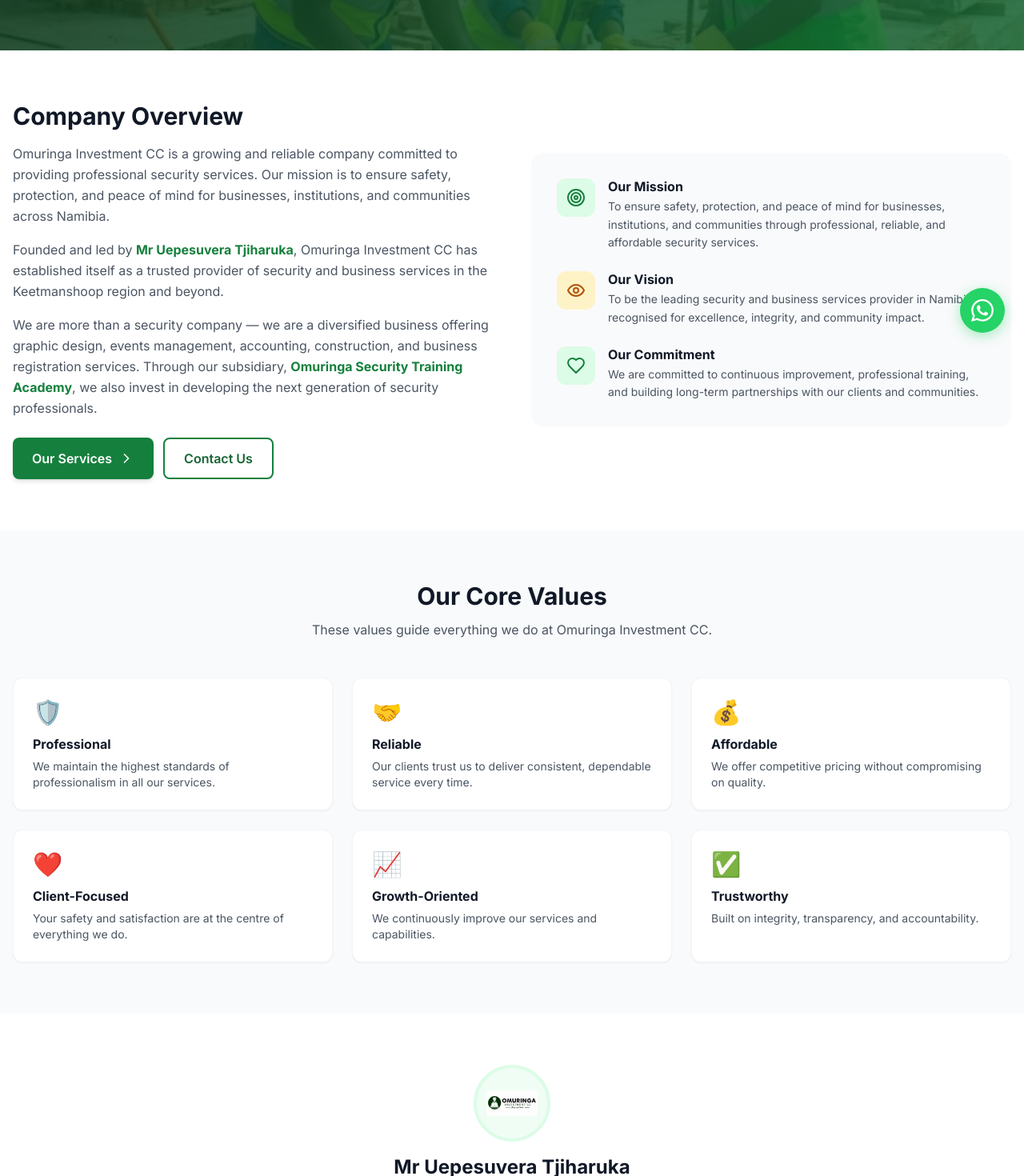
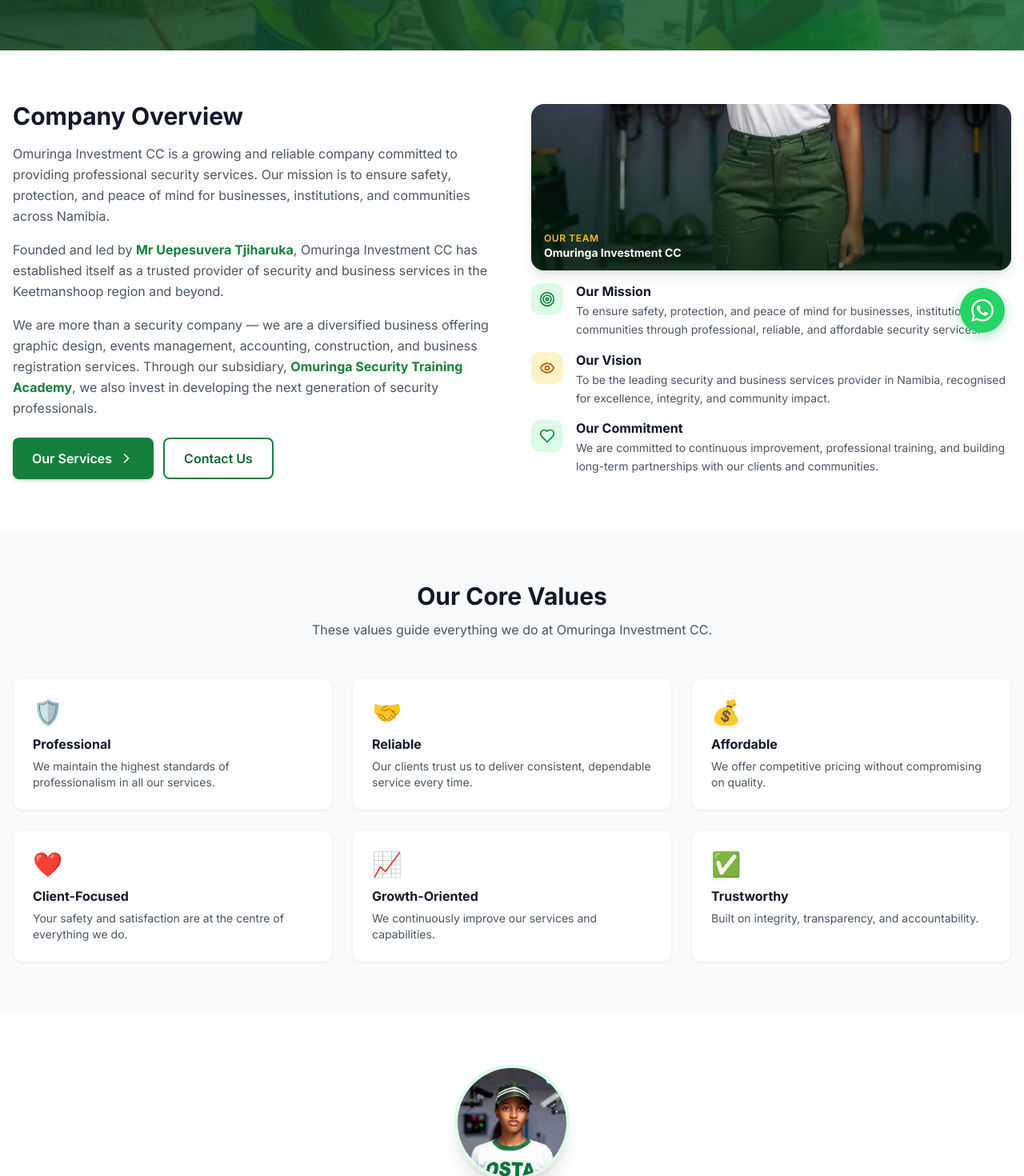
Before and after one commit to james10902/Omuringa-Investment-cc, a Next.js app: page /about in a window 1280 px wide. Shown: the part 360-1830 px from the top of the page at 80% size. Built offline with nearby package versions, Linux system fonts and the light colour scheme; no server answers.

Commit message:
feat: use new director/team photos from Images folder

```diff
--- a/src/app/(public)/about/page.tsx
+++ b/src/app/(public)/about/page.tsx
@@ -76,11 +76,26 @@
                 <Link href="/contact" className="btn-secondary">Contact Us</Link>
               </div>
             </div>
-            <div className="bg-gray-50 rounded-2xl p-8">
-              <div className="space-y-6">
+            <div className="space-y-4">
+              {/* Staff photo */}
+              <div className="relative w-full h-52 rounded-2xl overflow-hidden shadow-lg">
+                <Image
+                  src="/Images/IMG-20260602-WA0023.jpg"
+                  alt="Omuringa Investment CC team"
+                  fill
+                  className="object-cover object-center"
+                />
+                <div className="absolute inset-0 bg-gradient-to-t from-brand-950/60 to-transparent" />
+                <div className="absolute bottom-3 left-4 text-white">
+                  <div className="text-xs text-gold-400 font-semibold uppercase tracking-wider">Our Team</div>
+                  <div className="text-sm font-bold">Omuringa Investment CC</div>
+                </div>
+              </div>
+
+              <div className="space-y-4">
                 <div className="flex items-start gap-4">
-                  <div className="w-12 h-12 bg-brand-100 rounded-xl flex items-center justify-center flex-shrink-0">
-                    <Target className="w-6 h-6 text-brand-700" />
+                  <div className="w-10 h-10 bg-brand-100 rounded-xl flex items-center justify-center flex-shrink-0">
+                    <Target className="w-5 h-5 text-brand-700" />
                   </div>
                   <div>
                     <h3 className="font-bold text-gray-900 mb-1">Our Mission</h3>
@@ -91,8 +106,8 @@
                   </div>
                 </div>
                 <div className="flex items-start gap-4">
-                  <div className="w-12 h-12 bg-gold-100 rounded-xl flex items-center justify-center flex-shrink-0">
-                    <Eye className="w-6 h-6 text-gold-700" />
+                  <div className="w-10 h-10 bg-gold-100 rounded-xl flex items-center justify-center flex-shrink-0">
+                    <Eye className="w-5 h-5 text-gold-700" />
                   </div>
                   <div>
                     <h3 className="font-bold text-gray-900 mb-1">Our Vision</h3>
@@ -103,8 +118,8 @@
                   </div>
                 </div>
                 <div className="flex items-start gap-4">
-                  <div className="w-12 h-12 bg-green-100 rounded-xl flex items-center justify-center flex-shrink-0">
-                    <Heart className="w-6 h-6 text-green-700" />
+                  <div className="w-10 h-10 bg-green-100 rounded-xl flex items-center justify-center flex-shrink-0">
+                    <Heart className="w-5 h-5 text-green-700" />
                   </div>
                   <div>
                     <h3 className="font-bold text-gray-900 mb-1">Our Commitment</h3>
@@ -145,12 +160,13 @@
       <section className="py-16 bg-white">
         <div className="max-w-7xl mx-auto px-4">
           <div className="max-w-3xl mx-auto text-center">
-            <div className="relative w-24 h-24 mx-auto mb-4 bg-brand-50 rounded-full overflow-hidden border-4 border-brand-100">
+            {/* Director photo */}
+            <div className="relative w-36 h-36 mx-auto mb-5 rounded-full overflow-hidden border-4 border-brand-100 shadow-xl">
               <Image
-                src="/Images/Logo.png"
-                alt="Omuringa Investment CC"
+                src="/Images/IMG-20260602-WA0022.jpg"
+                alt={COMPANY.director}
                 fill
-                className="object-contain p-3"
+                className="object-cover object-top"
               />
             </div>
             <h2 className="text-2xl font-bold text-gray-900 mb-1">{COMPANY.director}</h2>
--- a/src/components/home/about-section.tsx
+++ b/src/components/home/about-section.tsx
@@ -70,8 +70,14 @@
 
             {/* Director floating card */}
             <div className="absolute -bottom-5 -right-5 bg-white rounded-2xl shadow-xl p-4 border border-gray-100 flex items-center gap-3 max-w-[220px]">
-              <div className="w-12 h-12 bg-brand-100 rounded-full flex items-center justify-center flex-shrink-0">
-                <span className="text-brand-700 font-extrabold text-base">UT</span>
+              <div className="relative w-12 h-12 rounded-full overflow-hidden flex-shrink-0 border-2 border-brand-100">
+                <SafeImage
+                  src="/Images/IMG-20260602-WA0022.jpg"
+                  alt={COMPANY.director}
+                  fill
+                  className="object-cover"
+                  fallbackClassName="w-full h-full bg-brand-100 flex items-center justify-center"
+                />
               </div>
               <div>
                 <div className="text-xs font-bold text-gray-900 leading-tight">{COMPANY.director}</div>
```
Also changed, not shown: public/Images/IMG-20260602-WA0022.jpg (added), public/Images/IMG-20260602-WA0023.jpg (added).
